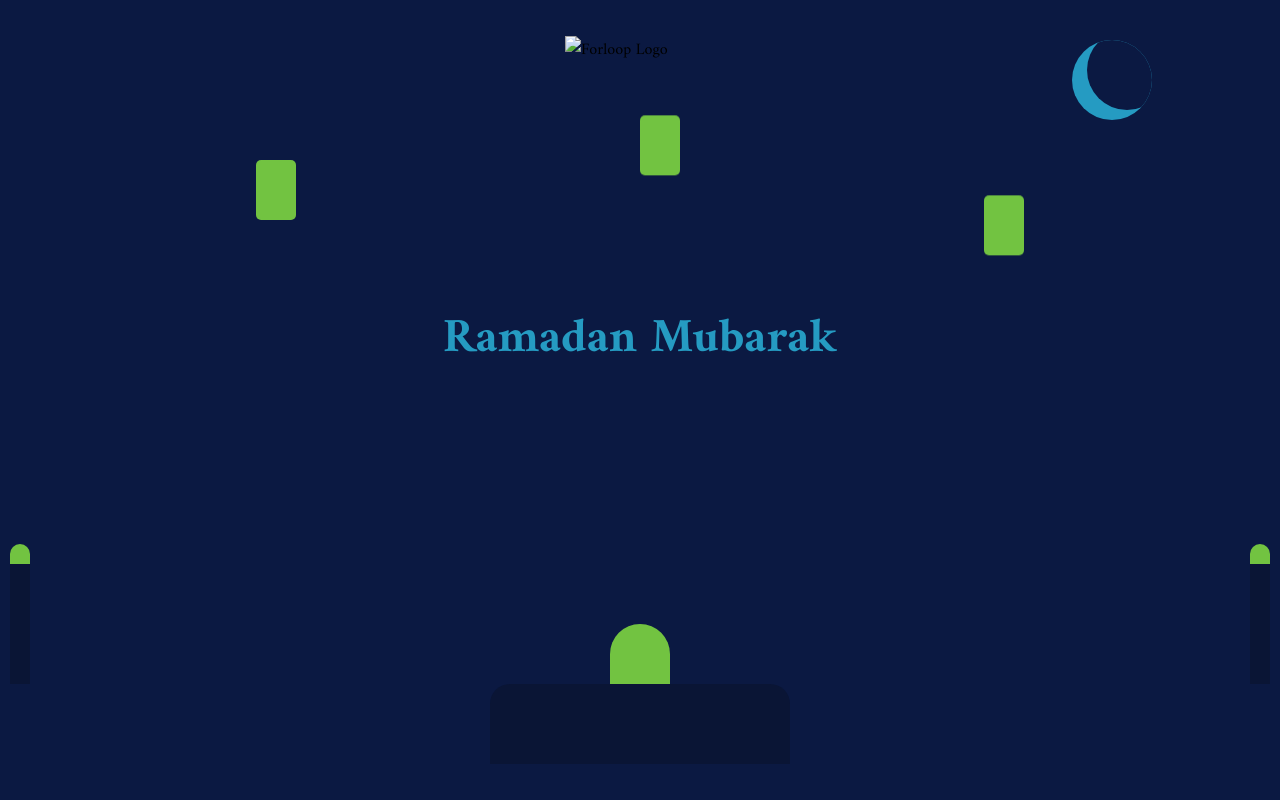
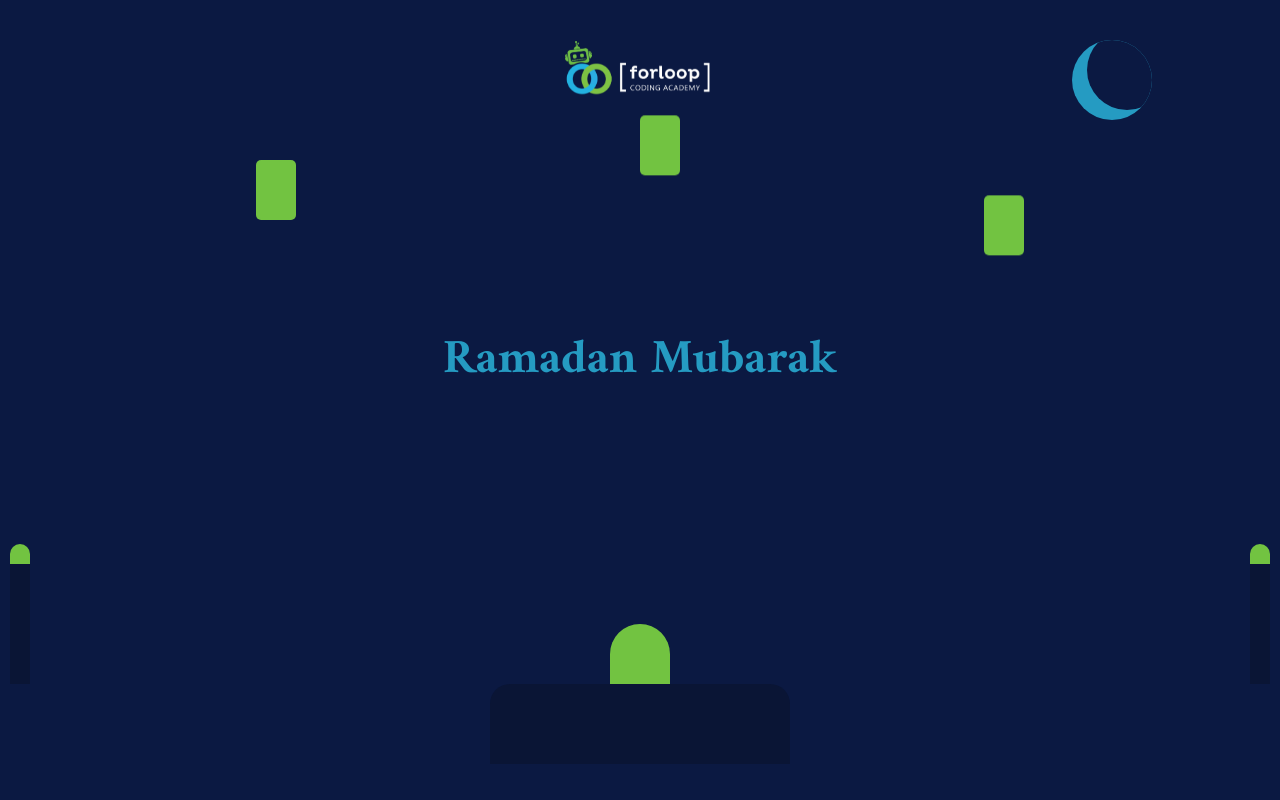
Before and after one commit to rolan37/animations, a plain HTML site: page index.html in a window 1280 px wide. Drawn offline with Linux system fonts and the light colour scheme.

Commit message:
Update index.html

```diff
--- a/index.html
+++ b/index.html
@@ -12,7 +12,7 @@
         <div class="twinkling"></div>
 
         <div class="logo-container">
-            <img id="logo" src="./assets/logo.png" alt="Forloop Logo">
+            <img id="logo" src="./assets/ramadan/logo.png" alt="Forloop Logo">
         </div>
 
         <div class="moon-container">
```
